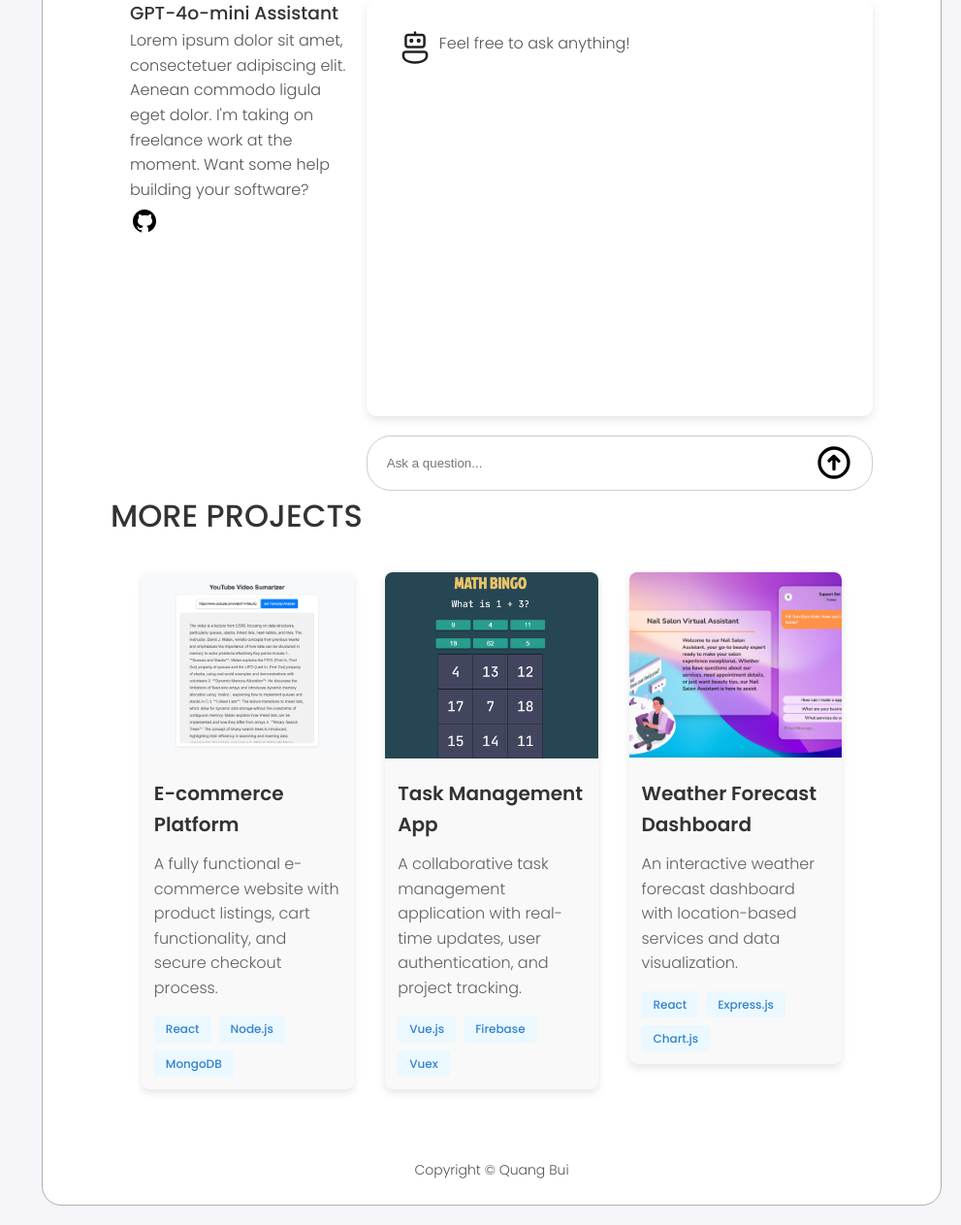
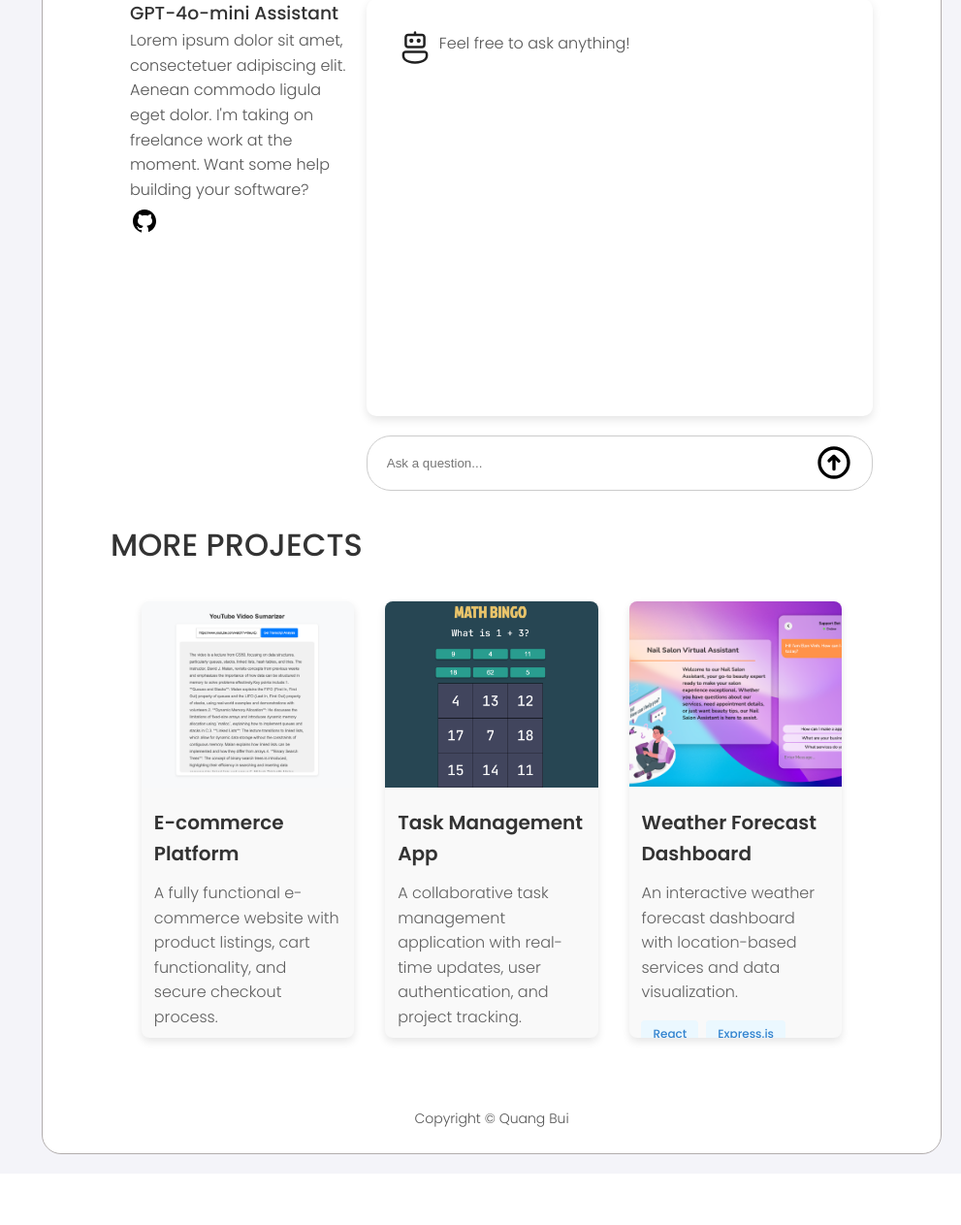
Before and after one commit to duyquangbui99/flask-portf, a Flask app: page / in a window 1280 px wide. Shown: the part 1282-2545 px from the top of the page at 97% size, without its empty margins (289-1280 px from the left). After the commit the page ends 2472 px from the top, so only its background shows below. Run offline with Flask 3, Linux system fonts and the light colour scheme.

Commit message:
litlte update

```diff
--- a/static/css/project.css
+++ b/static/css/project.css
@@ -156,6 +156,7 @@ input:focus {
     box-shadow: 0 4px 8px rgba(0, 0, 0, 0.1);
     overflow: hidden;
     transition: transform 0.3s ease-in-out;
+    height: 450px;
 }
 
 .project-card:hover {
--- a/templates/index.html
+++ b/templates/index.html
@@ -217,7 +217,7 @@
                     </div>
                 </div>
 
-                <h1>MORE PROJECTS</h1>
+                <h1 style="padding-top: 30px;">MORE PROJECTS</h1>
 
                 <div class="container">
                     <div class="project-grid">
```
